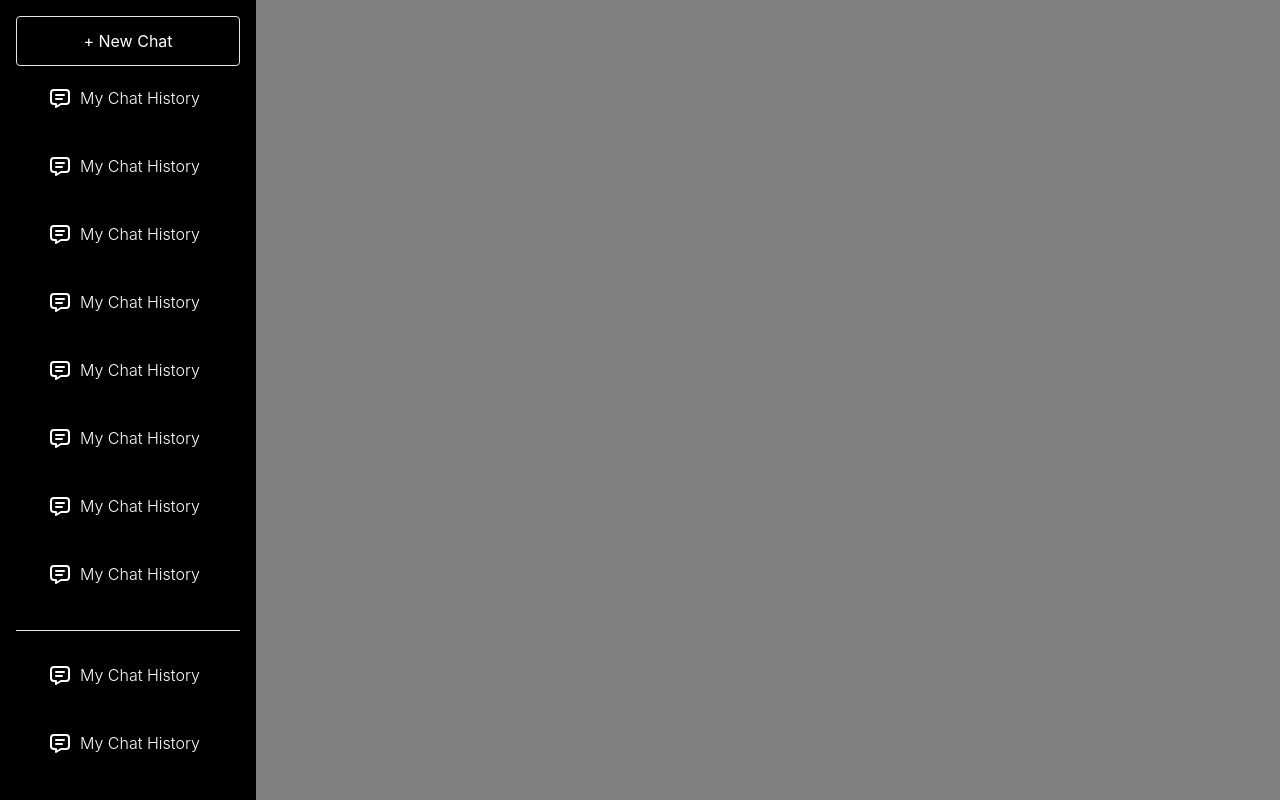
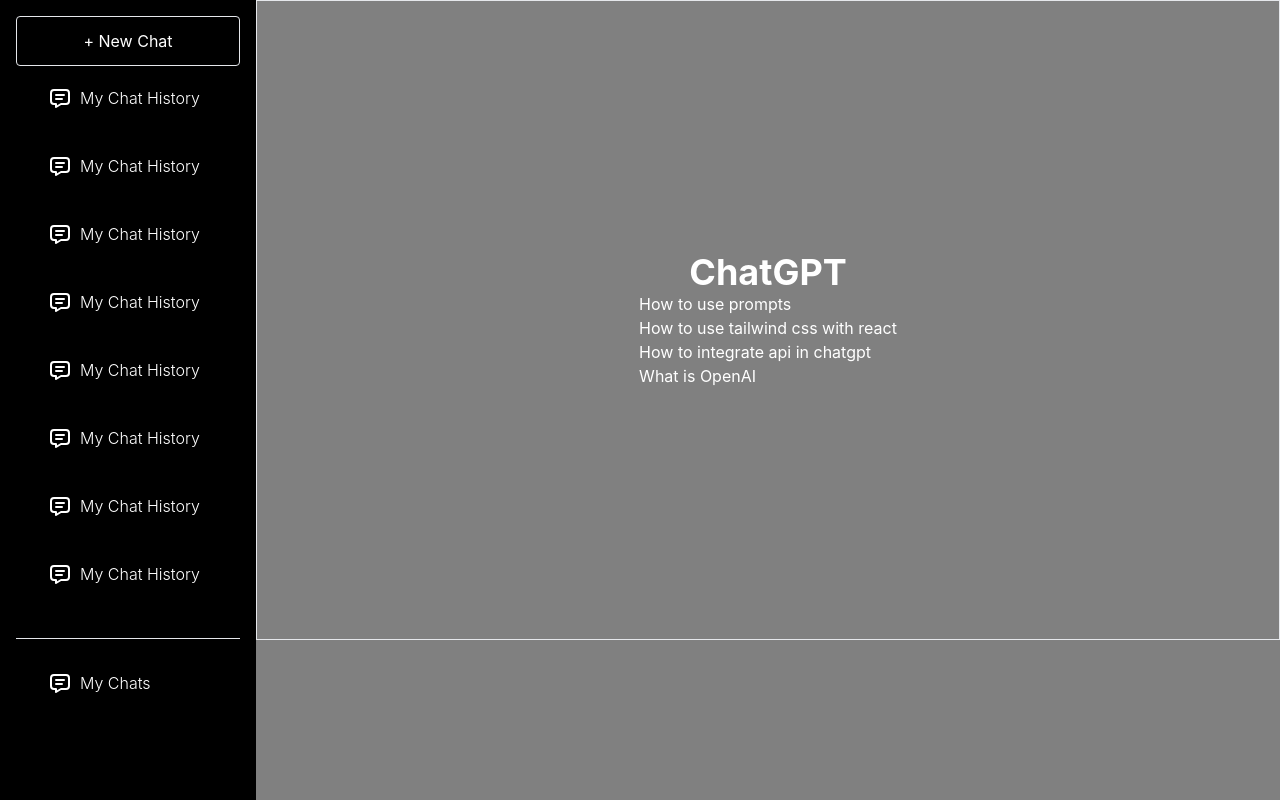
Before and after one commit to muhammadmueenarif/ChatGPT-and-React---AI-Chatbot-Revolution, a React (Create React App) app in the folder my-app/: page / in a window 1280 px wide. Built offline with nearby package versions, Linux system fonts and the light colour scheme.

Commit message:
chatgpt output screen

```diff
--- a/my-app/src/Chat/index.js
+++ b/my-app/src/Chat/index.js
@@ -1,15 +1,21 @@
 import React from "react";
 
 const Chat = () => {
+  const example = ["How to use prompts", "How to use tailwind css with react",
+    "How to integrate api in chatgpt", "What is OpenAI"];
   return (
-    <div className="h-screen w-screen bg-[gray]">
+    // chat screen
+    <div className="h-screen w-screen flex bg-[gray]">
+      {/* sidebar */}
       <div className="w-[20%] h-screen bg-[black] text-white p-4">
 
+        {/* chat button  */}
         <div className="h-[5%]">
           <button className="w-full h-[50px] border rounded">+ New Chat</button>
         </div>
 
-        <div className="h-[75%] overflow-scroll hide-scroll-bar">
+          {/* all previous chats */}
+        <div className="h-[75%] overflow-scroll hide-scroll-bar mb-2">
           {[1,2,3,4,5,6,7,8,9,10].map((item, index)=> {
             return(
             <div className="py-3 rounded text-center mt-5 font-light flex items-center hover:bg-slate-500 px-8
@@ -39,9 +45,10 @@
 
         </div>
 
+          {/* profile and setting option */}
 
         <div className="h-[20%] overflow-scroll hide-scroll-bar border-t">
-          {[1,2].map((item, index)=> {
+          {[1].map((item, index)=> {
             return(
             <div className="py-3 rounded text-center mt-5 font-light flex items-center hover:bg-slate-500 px-8
               cursor-pointer">
@@ -64,8 +71,10 @@
                     <path d="M18 4a3 3 0 0 1 3 3v8a3 3 0 0 1 -3 3h-5l-5 3v-3h-2a3 3 0 0 1 -3 -3v-8a3 3 0 0 1 3 -3h12z" />
                   </svg>
                 </span>
-                My Chat History
-              </div>)
+                My Chats
+              </div>
+
+            )
           })}
 
         </div>
@@ -73,7 +82,24 @@
 
       </div>
 
-      <div className="w-[80%]"></div>
+      <div className="w-[80%]">
+
+        <div className=" h-[80%] border flex flex-col justify-center items-center text-white">
+          <div className="text-4xl font-bold">ChatGPT</div>
+
+          <div>
+            {
+              example.map((item,index)=> {
+                return (
+                  <div> {item} </div>
+                )
+              })
+            }
+          </div>
+        </div>
+
+        <div></div>
+      </div>
 
     </div>
   );
```
